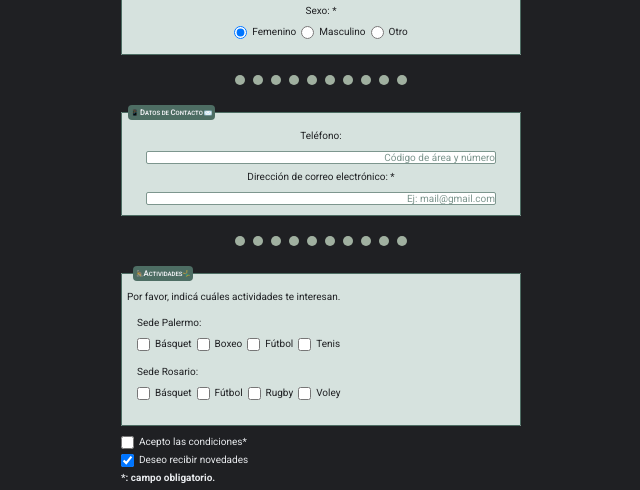
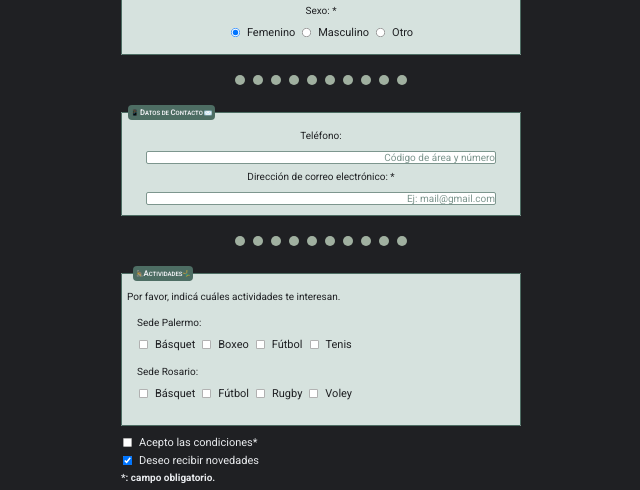
Before and after one commit to FedeSuarez02/TrabajoN6, a plain HTML site: page index.html in a window 1280 px wide. Shown: the part 396-886 px from the top of the page, without its empty margins (319-959 px from the left). Drawn offline with Linux system fonts and the light colour scheme.

Commit message:
Modifico los checkbox

```diff
--- a/estilos/estilos.css
+++ b/estilos/estilos.css
@@ -261,11 +261,20 @@ input {
     flex-wrap: wrap;
     gap: 5px;
     margin-bottom: 5px;
+    font-size: 11px;
 }
 
 .input_seleccion input{
     width: auto;
     ;
+}
+
+input[type="checkbox"] {
+    transform: scale(0.7);
+}
+
+input[type="radio"] {
+    transform: scale(0.7);
 }
 
 select {
```
